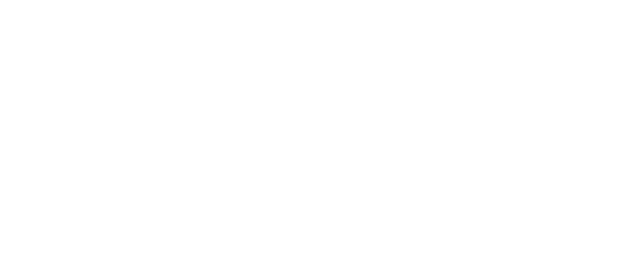
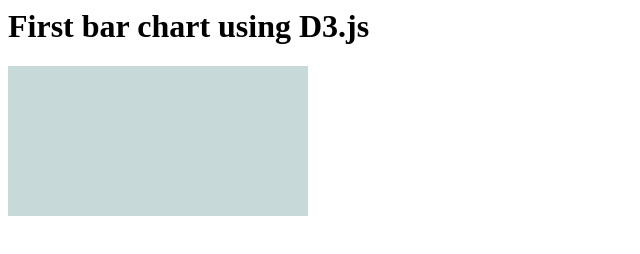
Before and after one commit to Leratoyoungling/D3.js, a plain HTML site: page index.html in a window 1280 px wide. Shown: the whole page, without its empty margins (0-640 px from the left). Drawn offline with nearby package versions, Linux system fonts and the light colour scheme.

Commit message:
Update index.html

```diff
--- a/index.html
+++ b/index.html
@@ -2,7 +2,10 @@
     <link rel="stylesheet" href="index.css">
   </head>
   <body>
-    <svg></svg>
+      <h1>First bar chart using D3.js</h1>
+
+    <svg class="bar-chart"></svg>
+
     <script src="https://d3js.org/d3.v4.min.js"></script>
     <script></script>
   </body>
```
